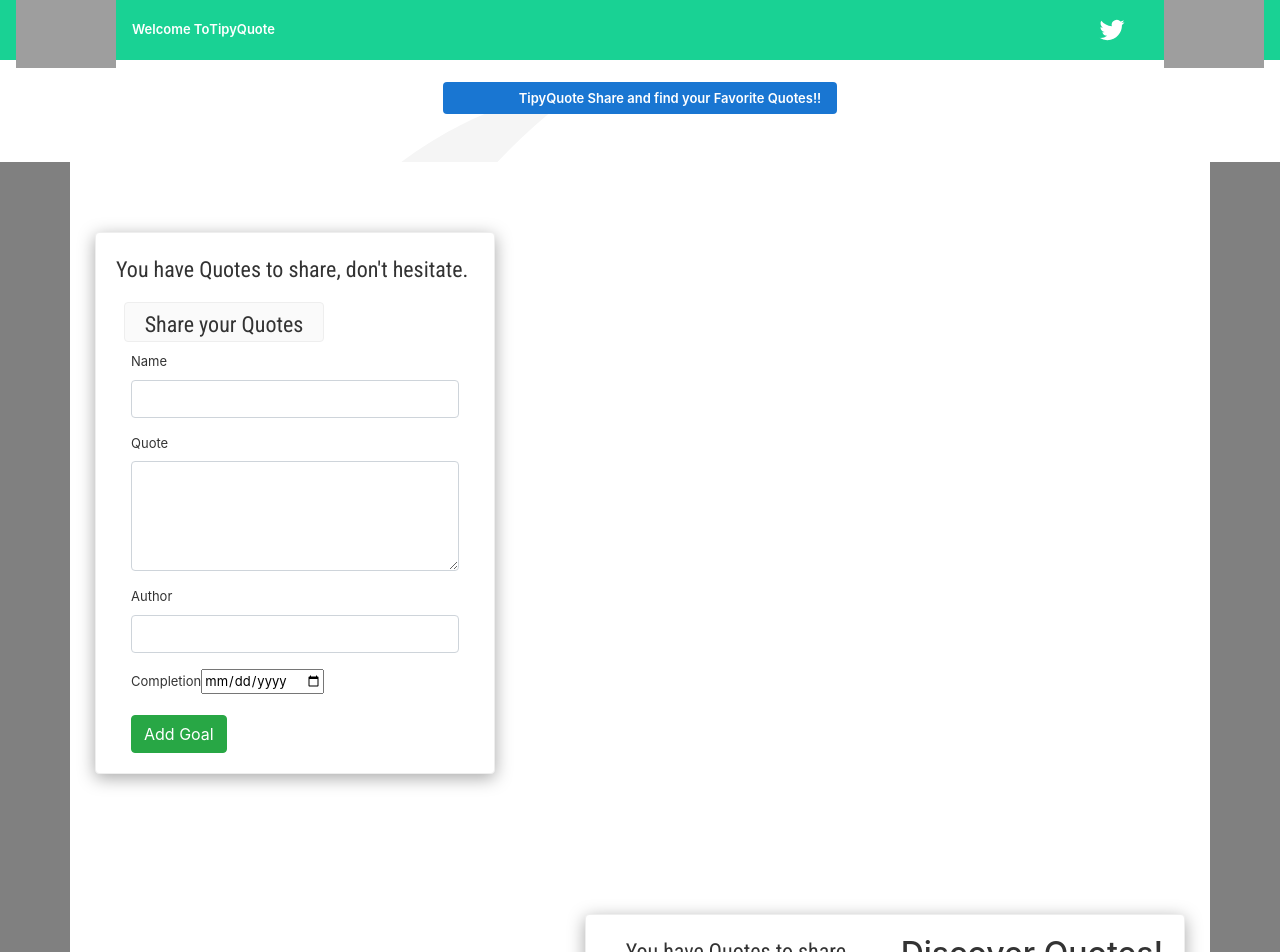
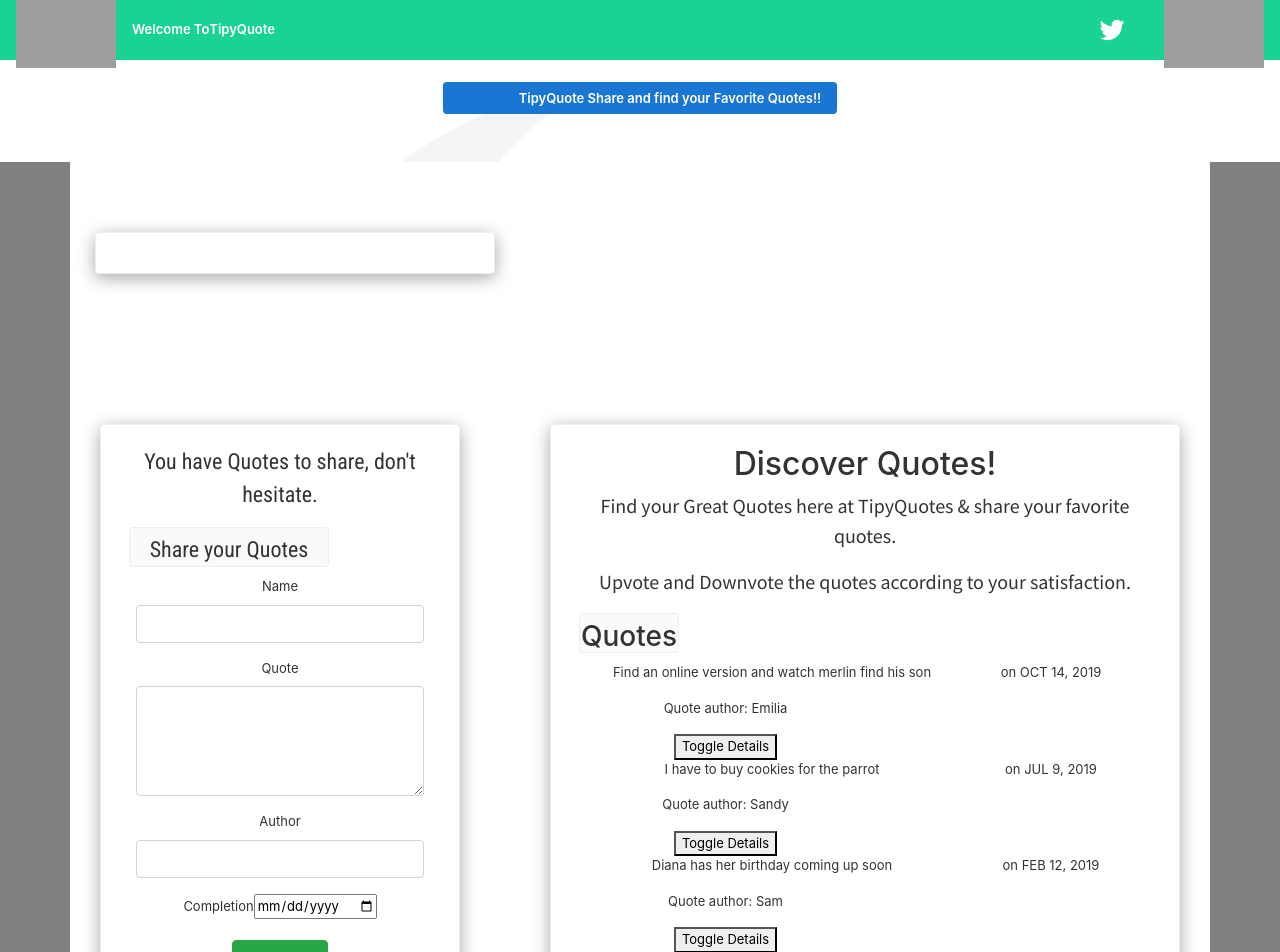
Before and after one commit to Odile078/TipyQuote, an Angular app: page / in a window 1280 px wide. Shown: the top 952 px of the page. Built offline with nearby package versions, Linux system fonts and the light colour scheme; grey boxes are pictures that could not be loaded.

Commit message:
Adding an Introduction division

```diff
--- a/src/app/app.component.html
+++ b/src/app/app.component.html
@@ -258,7 +258,7 @@
     width: 1920px;
   }
   .side-l{
-    float: left;
+
 
     margin-top: 70px;
     margin-bottom: 70px;
@@ -274,19 +274,17 @@
 
   }
   .side-r{
-    float:right;
+
     text-align: center;
     margin: 100px;
     margin-top: 70px;
     margin-bottom: 100px;
-    margin-left: 10px;
-    margin-right: 10px;
+    margin-left: 20px;
+    margin-right: 20px;
     background-color: white;
-    box-shadow: 0 4px 17px rgba(0, 0, 0, 0.35);
-    border-radius: 4px;
-    border: 1px solid #eee;
-    width: 600px;
-    padding: 20px;
+
+
+    padding: 10px;
 
   }
   .out{
@@ -383,7 +381,7 @@
     <div class="row">
       <div class="col-md-4">
         <div class="side-l">
-          <app-quote-form ></app-quote-form>
+
 
         </div>
       </div>
--- a/src/app/quote/quote.component.css
+++ b/src/app/quote/quote.component.css
@@ -33,3 +33,15 @@
     font-family:'Source Sans Pro', sans-serif;
 
   }
+.background{
+    background-color: white;
+    box-shadow: 0 4px 17px rgba(0, 0, 0, 0.35);
+    border-radius: 4px;
+    border: 1px solid #eee;
+    padding: 20px;
+
+
+}
+.q1{
+    height: 600px;
+}
--- a/src/app/quote/quote.component.html
+++ b/src/app/quote/quote.component.html
@@ -1,9 +1,12 @@
-<div class="row">
-  <div class="col-md-6">
-    <app-quote-form (addQuote)="addNewQuote($event)"></app-quote-form>
+<div class="row ">
+    <div class="col-md-4 background q1">
+      <app-quote-form (addQuote)="addNewQuote($event)"></app-quote-form>
 
-  </div>
-    <div class="col-md-6">
+    </div>
+    <div class="col-md-1">
+
+    </div>
+    <div class="col-md-7 background q2">
       <h2>Discover Quotes!</h2>
       <p class="quotetxt">Find your Great Quotes here at TipyQuotes & share your favorite quotes.
 
```
